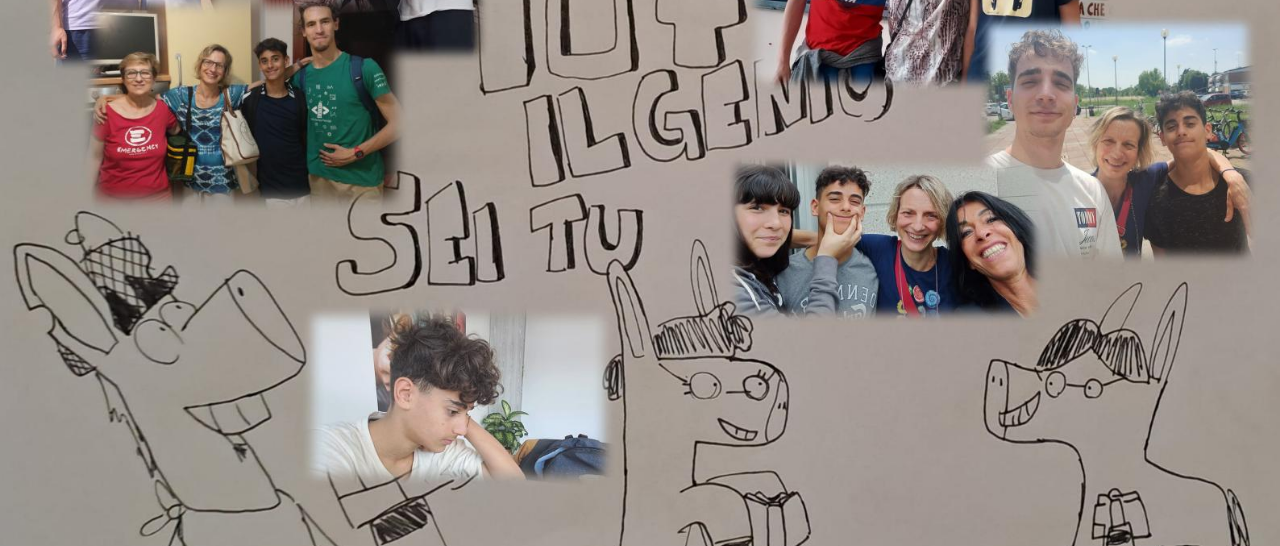
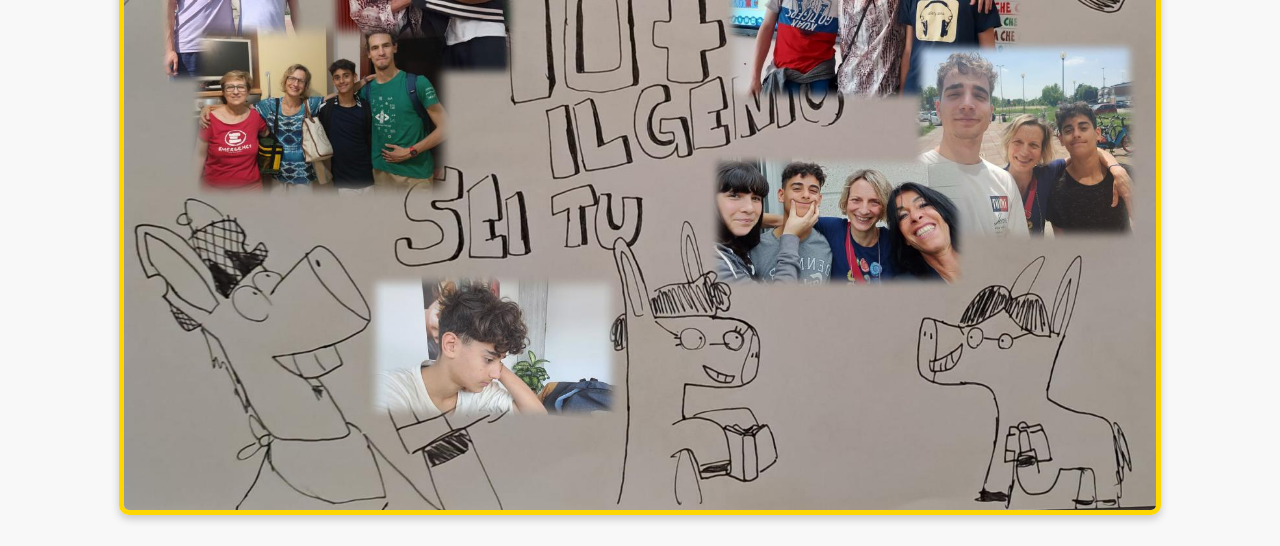
Before and after one commit to egaldi/sito_anna, a plain HTML site: page static.html in a window 1280 px wide. Shown: the part 254-800 px from the top of the page. Drawn offline with Linux system fonts and the light colour scheme; a web font is replaced by a local one.

Commit message:
centered image

```diff
--- a/script.js
+++ b/script.js
@@ -9,7 +9,7 @@ function login(event) {
     const password = document.getElementById("password").value;
     const errorMessage = document.getElementById("error-message");
 
-    if (username === validUsername && password === validPassword) {
+    if (username === validUsername.toLowerCase() && password === validPassword) {
         window.location.href = "static.html";
     } else {
         errorMessage.textContent = "Credenziali non valide. Riprova.";
@@ -62,7 +62,6 @@ function positionRandomText() {
     randomText.style.left = `${randomX}px`;
     randomText.style.top = `${randomY}px`;
 }
-
 // Cambia posizione del testo ogni 2 secondi
 setInterval(positionRandomText, 2000);
 
--- a/static.html
+++ b/static.html
@@ -10,10 +10,10 @@
     <link href="https://fonts.googleapis.com/css2?family=Mountains+of+Christmas&display=swap" rel="stylesheet">
     <style>
         /* Imposta l'immagine di sfondo */
-        body,html {
+        /* body,html {
             margin: 10;
             padding: 10;
-            background-image: url('sfondo.jpg'); /* Sostituisci con il tuo URL */
+            background-image: url('sfondo.jpg');
             background-size: cover;
             background-position: center;
             background-repeat: no-repeat;
@@ -24,7 +24,30 @@
             align-items: center;
             justify-content: center;
             white-space: nowrap;
+        } */
+
+        body, html {
+            margin: 0;
+            padding: 0;
+            display: flex;
+            justify-content: center;
+            align-items: center;
+            flex-direction: column;
+            height: 100vh;
+            overflow: hidden;
+            background-color: #f8f8f8; /* Colore di sfondo neutro */
         }
+
+        /* Stile per l'immagine centrale */
+        .center-image {
+            max-width: 95%; /* L'immagine occupa al massimo il 90% della larghezza dello schermo */
+            max-height: 95%; /* L'immagine occupa al massimo l'80% dell'altezza dello schermo */
+            object-fit: contain; /* Mantiene le proporzioni dell'immagine */
+            border: 5px solid #FFD700; /* Bordo dorato */
+            border-radius: 10px; /* Angoli arrotondati */
+            box-shadow: 0px 4px 8px rgba(0, 0, 0, 0.2); /* Effetto ombra */
+        }
+
 
         /* Stile per il testo casuale */
         .random-text {
@@ -48,9 +71,8 @@
     <!-- <div class="static-container">
         <h1 class="centralText" id="dynamicText">Buon Natale!</h1>
     </div> -->
+    <img src="sfondo.jpg" alt="immagine" class="center-image">
     <div class="random-text" id="randomText">Basta fare i compiti!!!</div>
-
-
 
     <script src="script.js"></script>
 </body>
```
Also changed, not shown: 2 other files.
